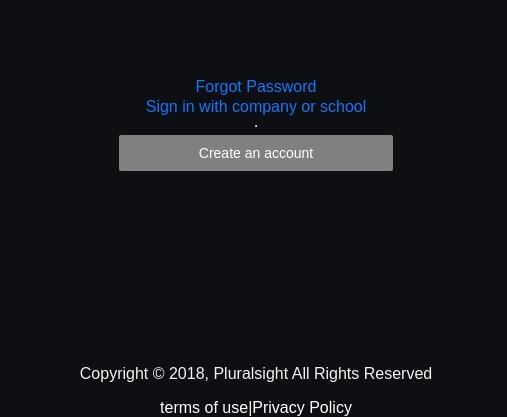
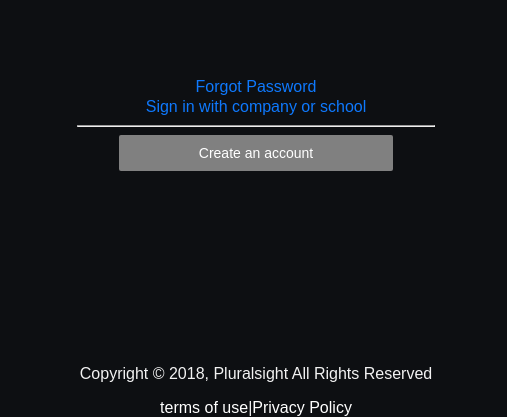
Before and after one commit to eldanka/Day17, a website: page ex10/src/index.html in a window 1280 px wide. Shown: the part 383-800 px from the top of the page, 0-507 px from the left. Drawn offline with Linux system fonts and the light colour scheme.

Commit message:
Fixing ex10

```diff
--- a/ex10/css/index.css
+++ b/ex10/css/index.css
@@ -120,7 +120,7 @@ form{
     color: rgb(15, 121, 253);
     padding: 1px;
 }
-.hr-br {
+.hr-bar {
     width: 70%;
 }
 footer div{
```
